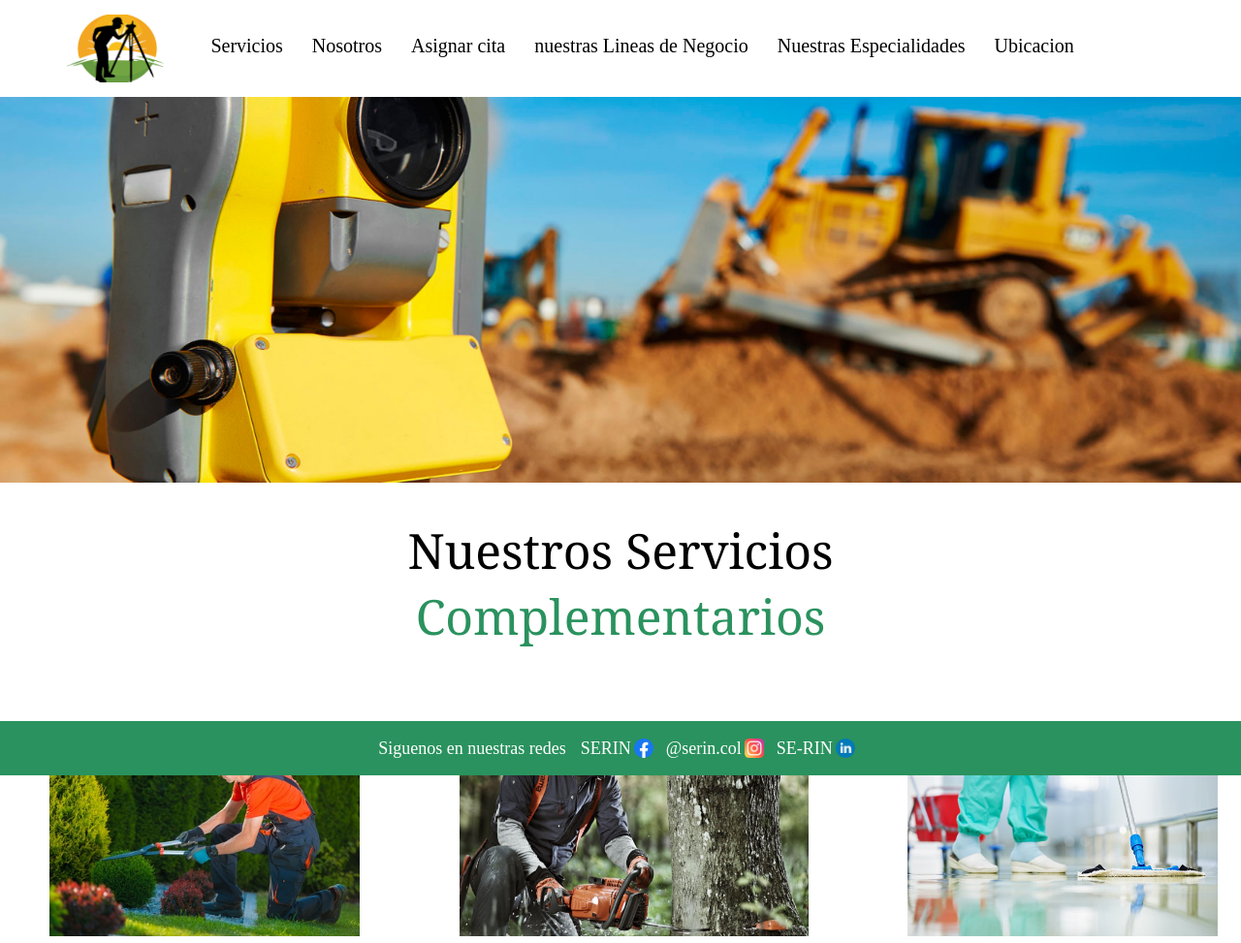
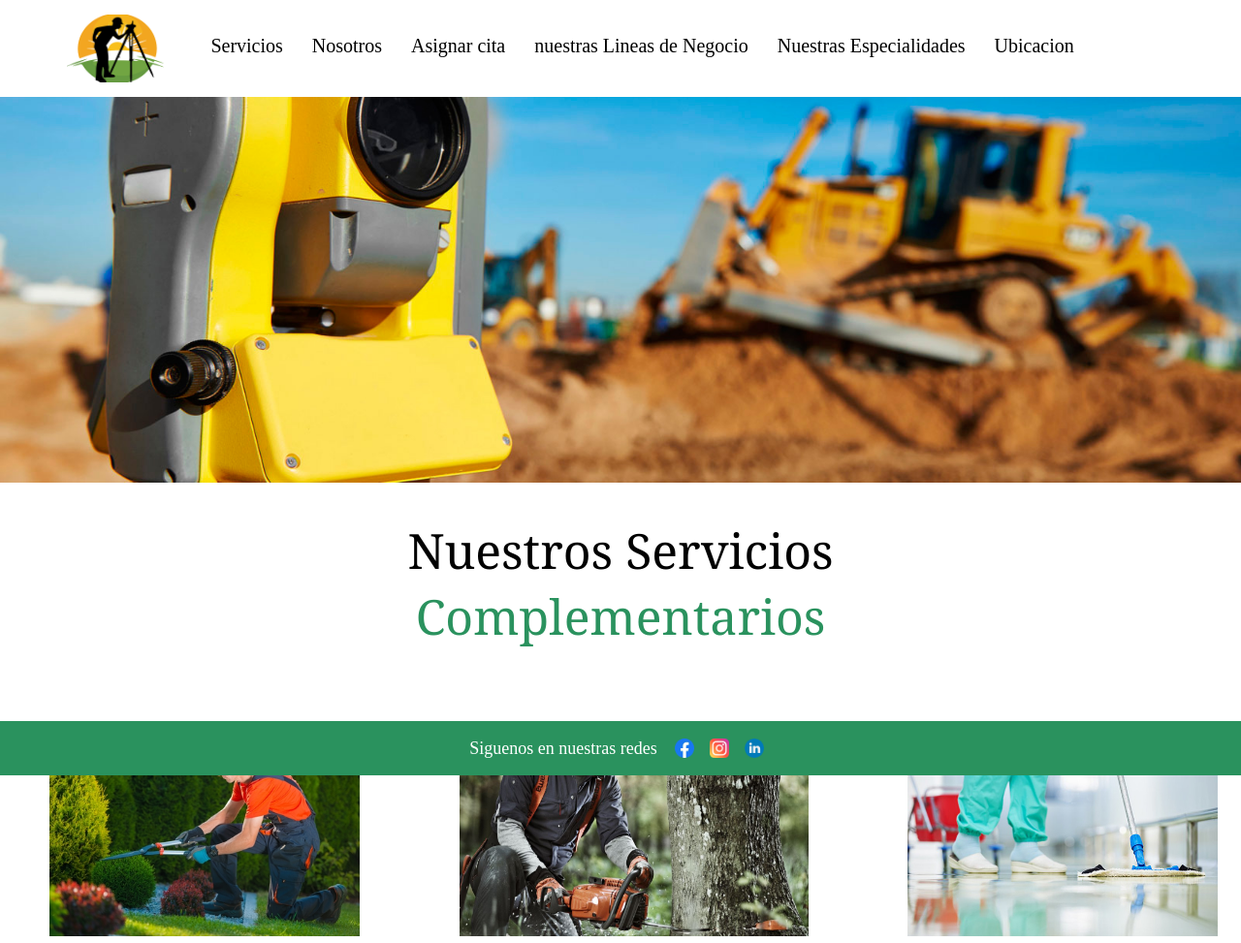
Before and after one commit to sebastianp2007/sebastianp2007.github.io, a plain HTML site: page index.html in a window 1280 px wide. Shown: the top 973 px of the page at 97% size. Drawn offline with Linux system fonts and the light colour scheme.

Commit message:
Update index.html

```diff
--- a/index.html
+++ b/index.html
@@ -59,9 +59,9 @@
     </div>
 
     <footer><div><p>Siguenos en nuestras redes</p>
-        <a href="https://www.facebook.com/profile.php?id=61558178485167&mibextid=JRoKGi" target="_blank">SERIN<img src="logo/facebook.png" alt=""></a>
-        <a href="https://www.instagram.com/serin.col?igsh=MTJzMHRpbHdkZ3M2dQ==" target="_blank">@serin.col<img src="logo/instagram.png" alt=""></a>
-        <a href="https://www.linkedin.com/company/103169371/admin/feed/posts/?feedType=following" target="_blank">SE-RIN<img src="logo/linkedin.png" alt=""></a>
+        <a href="https://www.facebook.com/profile.php?id=61558178485167&mibextid=JRoKGi" target="_blank"><img src="logo/facebook.png" alt=""></a>
+        <a href="https://www.instagram.com/serin.col?igsh=MTJzMHRpbHdkZ3M2dQ==" target="_blank"><img src="logo/instagram.png" alt=""></a>
+        <a href="https://www.linkedin.com/company/103169371/admin/feed/posts/?feedType=following" target="_blank"><img src="logo/linkedin.png" alt=""></a>
     </div></footer>
 
 
```
